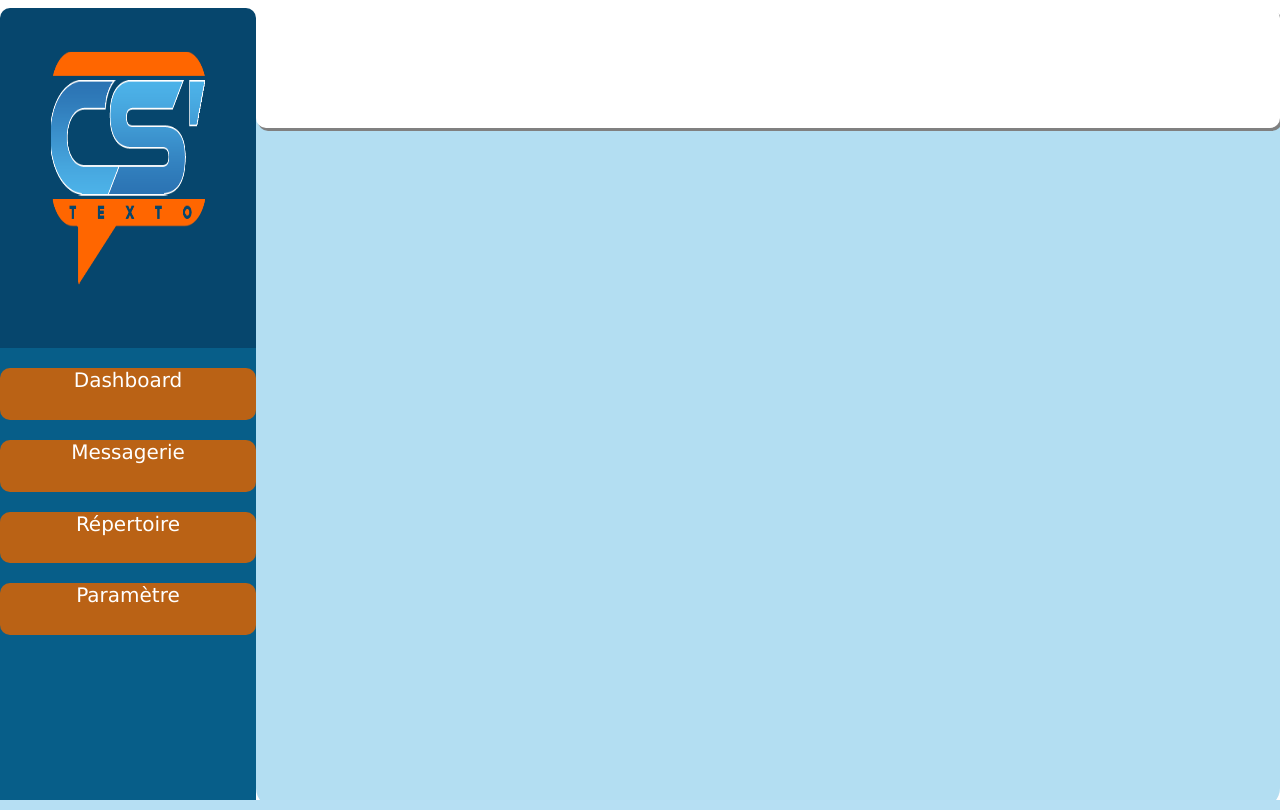
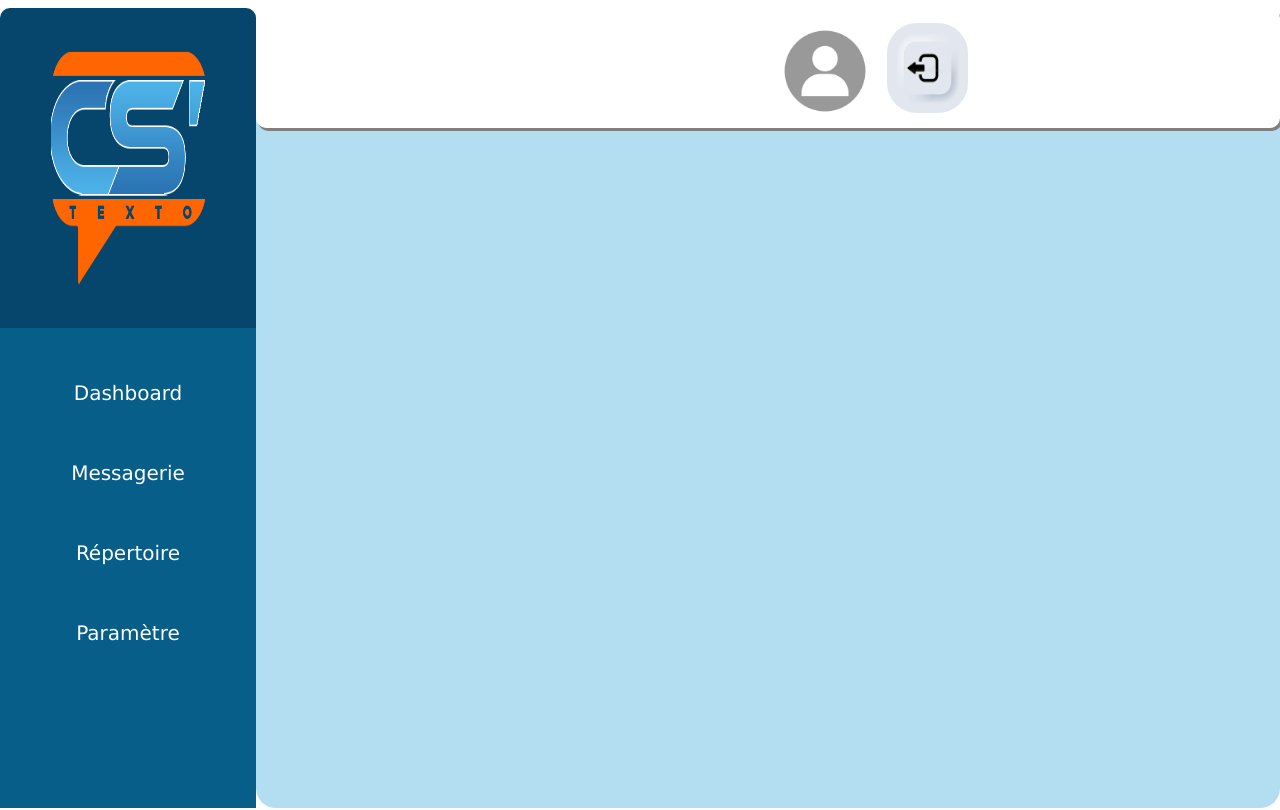
Before and after one commit to cloudsteroids/API_SMS, a PHP site: page /Contenu/accueil_login.php in a window 1280 px wide. Run offline with PHP 8.4, Linux system fonts and the light colour scheme.

Commit message:
mise a jour de la page d'apres connexion avec ajout de photo de profil et bouton deconnexion dans la nav horizontale

```diff
--- a/Contenu/accueil_login.php
+++ b/Contenu/accueil_login.php
@@ -5,7 +5,8 @@
     <meta http-equiv="X-UA-Compatible" content="IE=edge">
     <meta name="viewport" content="width=device-width, initial-scale=1.0">
     <link rel="stylesheet" href="../assets/css/home_login.css">
-    <title>Accueil</title>
+    <link rel="stylesheet" href="https://cdnjs.cloudflare.com/ajax/libs/font-awesome/6.4.0/css/all.min.css"/>
+    <title>Home</title>
 </head>
 <body>
     <!-- NAV VERTICALE -->
@@ -19,27 +20,58 @@
 
             <div class="scroll_menu">
                 <ul>
-                <a href="#" class="active">Dashboard</a>
-                <a href="" class='link'>Messagerie</a>
-                <a href="#">Répertoire</a>
-                <a href="#">Paramètre</a>
+                <div>
+                    <!-- <i class="fa-solid fa-chart-line"></i> -->
+                    <a href="#" class="active">Dashboard</a>
+                </div>
+
+                <div>
+                <!-- <i class="fa-solid fa-chart-line"></i> -->
+                    <a class="link1" href="#">Messagerie</a>
+                        <div class="menu_messagerie">
+                            <a href="#">Nouveau SMS</a>
+                            <a href="#">Historique SMS</a>
+                         </div>
+                <div>
+                    <!-- <i class="fa-solid fa-chart-line"></i> -->
+                    <a class="link2" href="#">Répertoire</a>
+                        <div class="menu_repertoire">
+                            <a href="#">Contact</a>
+                            <a href="#">Liste Diffusion</a>
+                        </div>
+                <div>
+
+                <div>
+                    <!-- <i class="fa-solid fa-chart-line"></i> -->
+                    <a class="link3" href="#">Paramètre</a>
+                        <div class="menu_parametre">
+                            <a href="#">Profil</a>
+                            <a href="#">Achater Packs</a>
+                            <a href="#">Historique Achats</a>
+                            <a href="#">Contactez Support</a>
+                        </div>
+                </div>
                 </ul>
             </div>
-
-
-
-
     </div>
 
     <!-- NAV Horizontale -->
     <div class="nav_horizontal">
         <nav class="navbar">
-
+            <div class="session">
+                    <a href=""><img class="img_profile" src="../assets/image/profile_vide.jpg" alt=""></a>
+                    <a href=""><img class="img_deconnexion" src="../assets/image/deconnexion.jpg" alt=""></a>
+            </div>
+            <!--
+            <div class="info">
+                <p>Nombre SMS </p>
+                <a href="">Acheter Pack</a>
+            </div>
+            -->
         </nav>
         <div class="contain">
 
         </div>
-
     </div>
 </body>
 </html>
--- a/assets/css/SignUp.css
+++ b/assets/css/SignUp.css
@@ -176,7 +176,7 @@
     .myforms button{
         height: 50px;
         width: 100px;
-        background-color:rgb(173, 92, 26);
+        background-color:#ba6215;
         margin-left: 35%;
         margin-bottom: 5px;
         border-radius: 20px;
@@ -255,7 +255,7 @@
     .myforms button{
         height: 50px;
         width: 100px;
-        background-color:rgb(173, 92, 26);
+        background-color:#ba6215;
         margin-left: 35%;
         margin-bottom: 5px;
         border-radius: 20px;
@@ -274,7 +274,7 @@
     .myforms button{
         height: 50px;
         width: 100px;
-        background-color:rgb(173, 92, 26);
+        background-color:#ba6215;
         margin-left: 35%;
         margin-bottom: 5px;
         border-radius: 20px;
--- a/assets/css/home_login.css
+++ b/assets/css/home_login.css
@@ -1,5 +1,5 @@
 .nav_vertical{
-    position: fixed;
+    position: absolute;
     width: 20%;
     height: 100%;
     background-color: #06466d;
@@ -58,11 +58,13 @@
 
 .scroll_menu ul{
     position: relative;
+    display: inline-block;
     margin-bottom: 10px;
     width: 100%;
     height: 90%;
     padding: 0;
     padding-top: 20px;
+
 }
 
 
@@ -72,13 +74,95 @@
     height: 12%;
     text-decoration: none;
     color: #fff;
-    margin-bottom: 20px;
+    margin-bottom: 30px;
+
+    justify-content: center;
+    line-height:50px;
+    transition-duration: 0.3s;
+
+}
+
+.scroll_menu ul a:hover{
     background-color: #ba6215;
-    border-radius: 10px;
-    justify-content: center;
+    transition-duration: 0.3s;
+    border-radius: 30px;
+    border-bottom: 1px solid rgb(250, 246, 246);
+}
+
+.menu_messagerie{
+    display: none;
+    position: absolute;
+    background-color: #f1f1f1;
+    min-width: 160px;
+    box-shadow: 0px 8px 16px 0px rgba(0,0,0,0.2);
+    z-index: 1;
+}
+
+.menu_repertoire{
+    display: none;
+    position: absolute;
+    background-color: #f1f1f1;
+    min-width: 160px;
+    box-shadow: 0px 8px 16px 0px rgba(0,0,0,0.2);
+    z-index: 1;
+}
+
+.menu_parametre{
+    display: none;
+    position: absolute;
+    background-color: #f1f1f1;
+    min-width: 160px;
+    box-shadow: 0px 8px 16px 0px rgba(0,0,0,0.2);
+    z-index: 1;
+}
+
+/*NavBAR horizontale */
+
+.session{
+    display: flex;
+    position: relative;
+    width: 50%;
+    height: 100%;
+    float: right;
+}
+.session a{
+    display: flex;
+    position: relative;
+
+}
+
+.session a img{
+    margin:auto;
+
+}
+.session a .img_deconnexion:hover{
+    width: 75%;
+    height: 70%;
+
+}
 
 
 
+.session a .img_profile{
+        width: 100%;
+        height: 95%;
+        border-radius:30px ;
+        margin-bottom: 0;
+        padding-bottom: 0;
+}
 
+.session a .img_deconnexion{
+    width: 90%;
+    height: 75%;
+    border-radius:30px ;
+    transition-duration: 0.2s;
+    left: 300px;
+}
 
+/*.info{
+    position: relative;
+    width: 20%;
+    right: 0;
+    height: 100%;
 }
+*/
```
Also changed, not shown: Contenu/test.php (added, +13 -0 lines), assets/image/deconnexion.jpg (added), assets/image/profile_vide.jpg (added), assets/js/menu.js (added).
